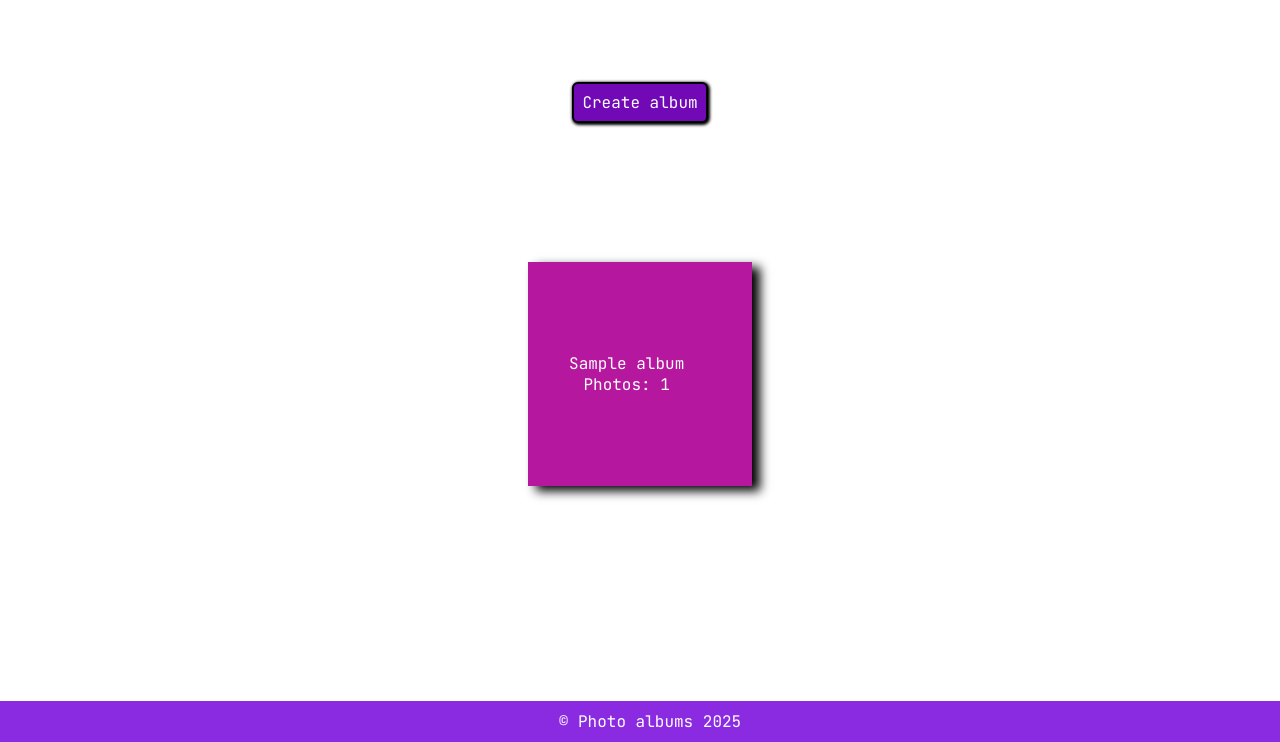
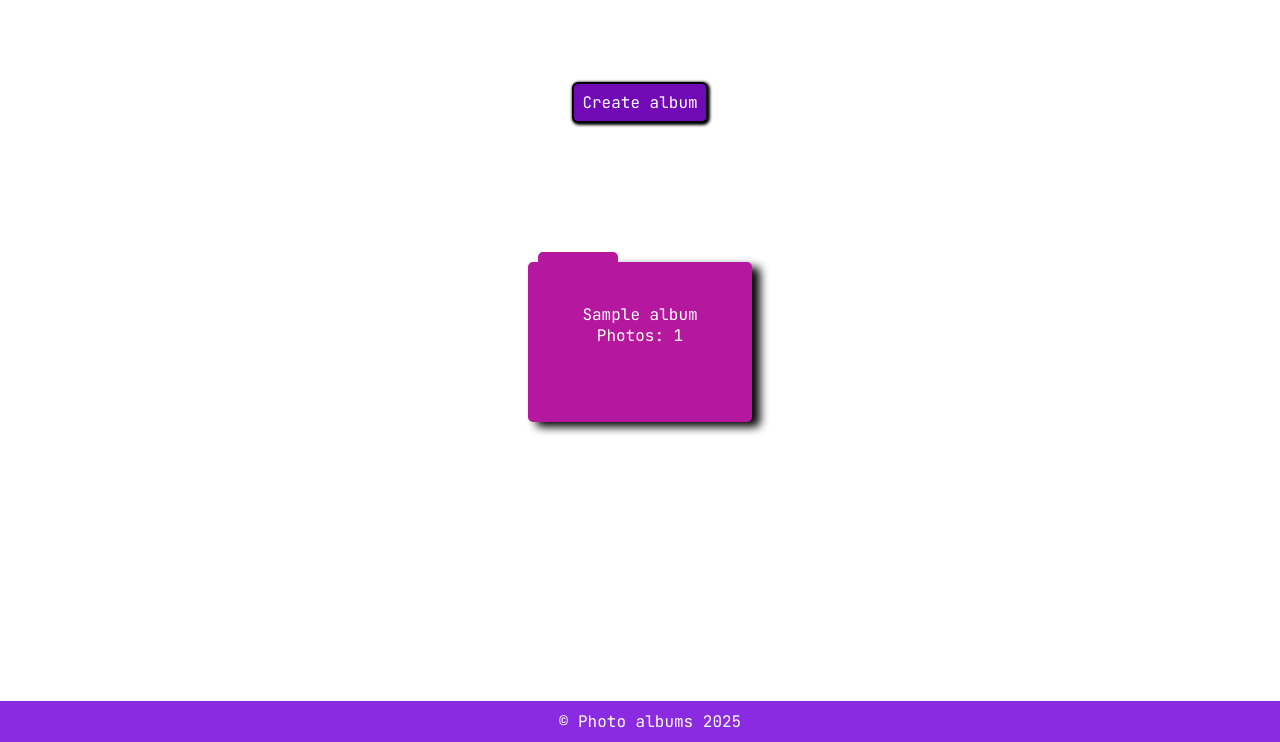
Before and after one commit to LostHopes/photo-album-practice, a Flask app: page /albums/ in a window 1280 px wide. Shown: the part 58-800 px from the top of the page. Run offline with Flask 3, Linux system fonts and the light colour scheme; a user stored in the database is signed in; tables that the repository leaves empty hold one stand-in row (values such as "Sample post"); some libraries are stand-ins or nearby versions.

Commit message:
feat: folder like icon for the album

```diff
--- a/src/app/static/css/photos.css
+++ b/src/app/static/css/photos.css
@@ -32,12 +32,26 @@
 .album {
   display: flex;
   justify-content: center;
-  place-items: center;
+  align-items: center;
+  flex-flow: column nowrap;
   width: 14em;
-  height: 14em;
+  height: 10em;
   background-color: #b5179e;
   transition: all 0.3s linear;
   box-shadow: 8px 5px 10px 0px #000000;
+  border-radius: 5px;
+  position: relative;
+}
+
+.album::before {
+  content: "";
+  position: absolute;
+  top: -10px;
+  left: 10px;
+  width: 5em;
+  height: 2em;
+  background-color: #b5179e;
+  border-radius: 5px 5px 0 0;
 }
 
 .album:hover {
```
